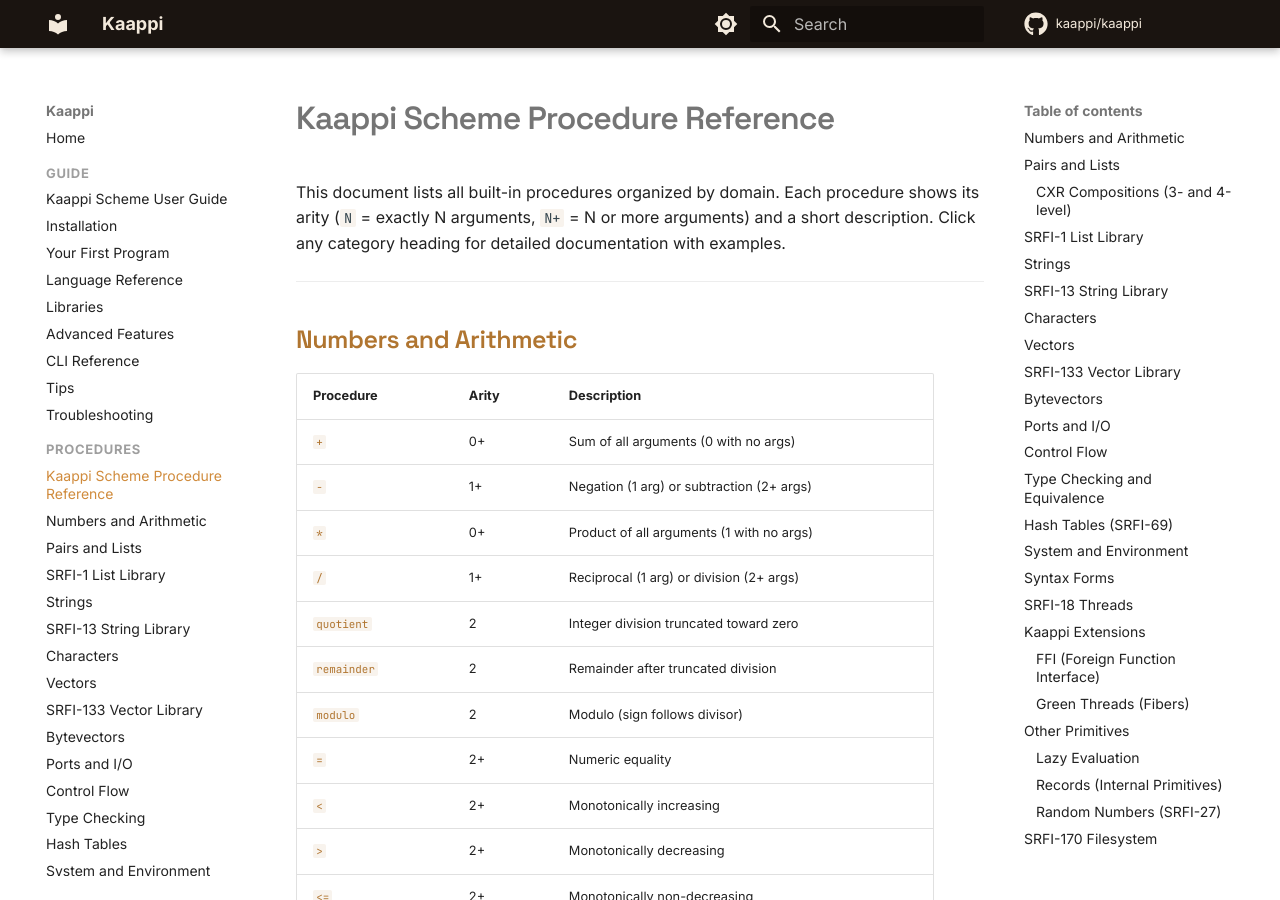
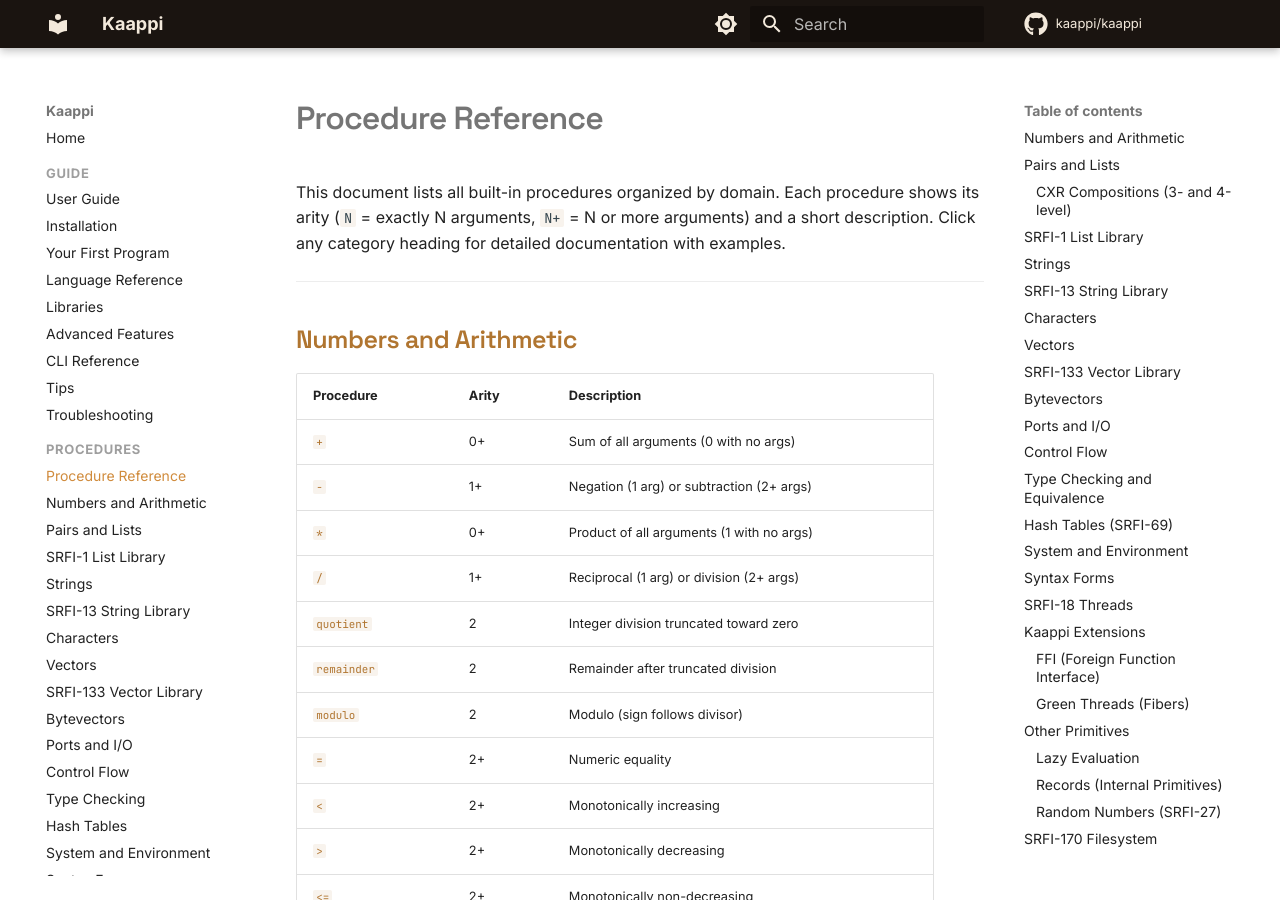
Before and after one commit to kaappi/kaappi.github.io, an MkDocs documentation site: the page built from docs/procedures/index.md, in a window 1280 px wide and 900 px high. Built offline with MkDocs 1.6.1 and Material for MkDocs 9.7.7, drawn with Linux system fonts in a browser that asks for light colours; comment, search, counter and statistics services are not loaded.

Commit message:
Shorten guide and procedure reference page titles
Drop redundant "Kaappi Scheme" prefix from section index titles since
the site name already provides that context.

Co-Authored-By: Claude Opus 4.6 (1M context) <noreply@anthropic.com>

```diff
--- a/docs/guide/index.md
+++ b/docs/guide/index.md
@@ -1,4 +1,4 @@
-# Kaappi Scheme User Guide
+# User Guide
 
 Kaappi is a complete R7RS-small Scheme implementation written in Zig. It provides
 a bytecode compiler, register-based VM, mark-and-sweep garbage collector,
--- a/docs/procedures/index.md
+++ b/docs/procedures/index.md
@@ -1,4 +1,4 @@
-# Kaappi Scheme Procedure Reference
+# Procedure Reference
 
 This document lists all built-in procedures organized by domain. Each procedure
 shows its arity (`N` = exactly N arguments, `N+` = N or more arguments) and a
```
